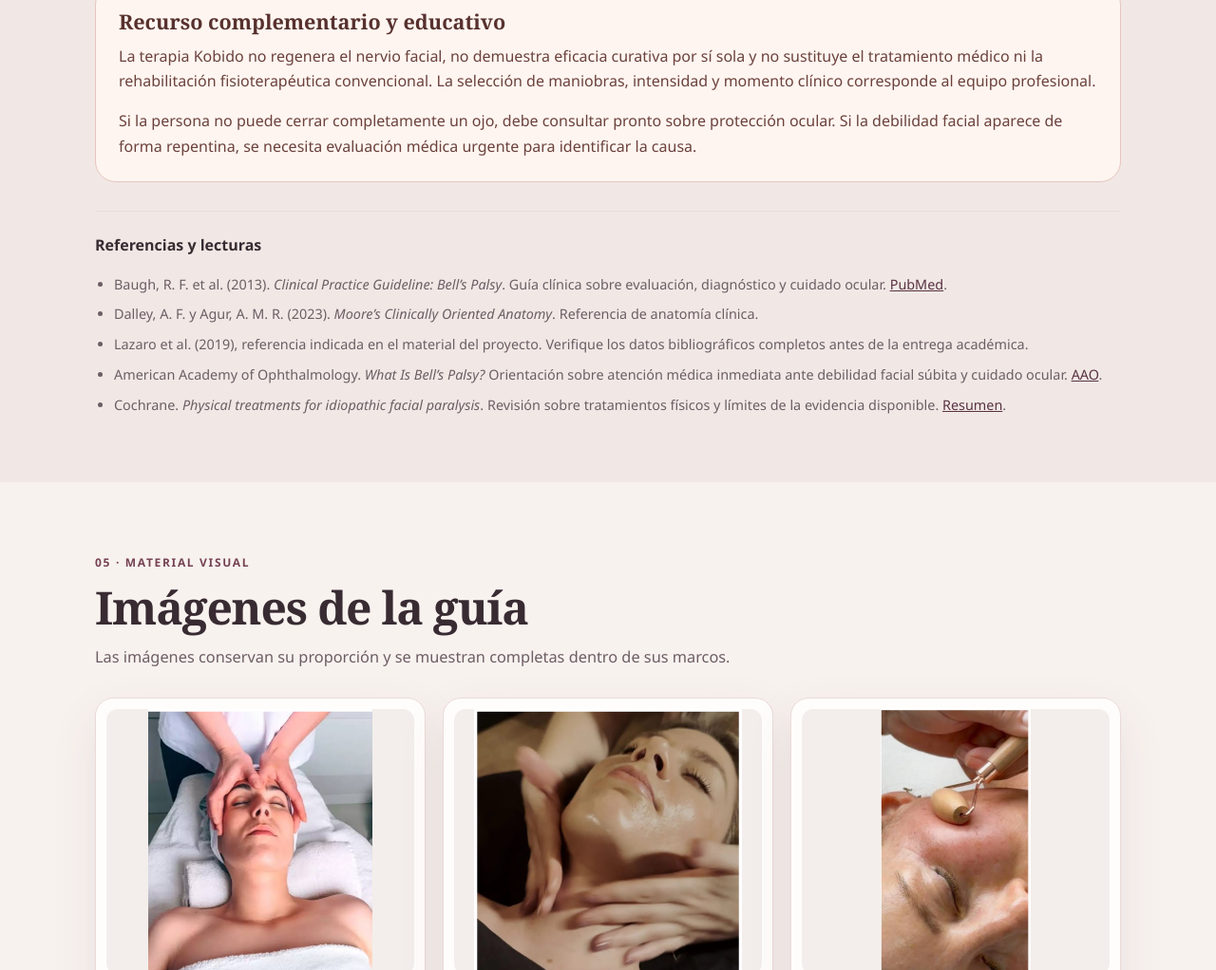
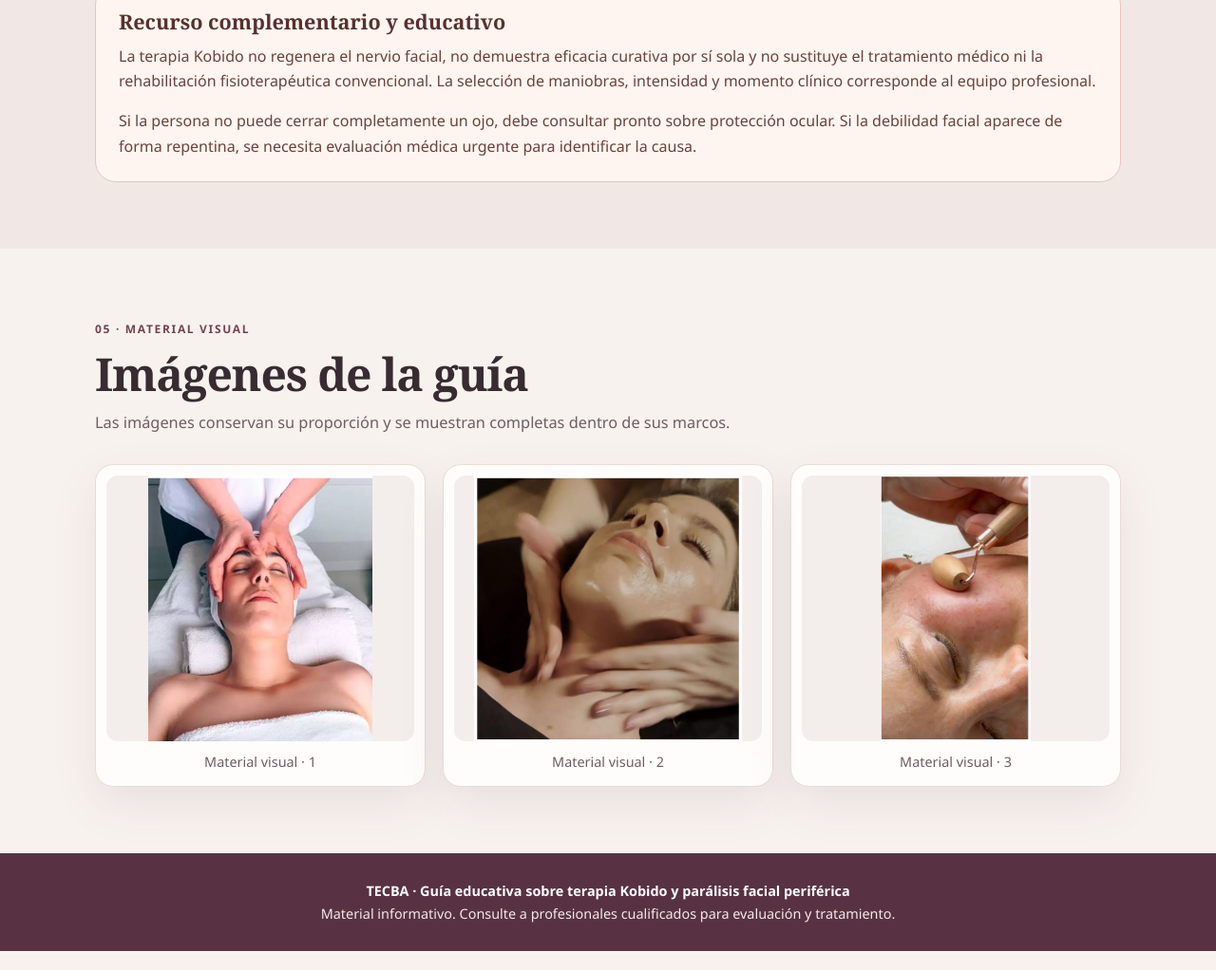
Before and after one commit to yumara13/kovido, a plain HTML site: page index.html in a window 1280 px wide. Shown: the part 3647-4669 px from the top of the page at 95% size. Drawn offline with Linux system fonts and the light colour scheme.

Commit message:
Update index.html

```diff
--- a/index.html
+++ b/index.html
@@ -778,34 +778,7 @@
           </p>
         </div>
 
-        <div class="references">
-          <h3>Referencias y lecturas</h3>
-          <ul>
-            <li>
-              Baugh, R. F. et al. (2013). <i>Clinical Practice Guideline: Bell’s Palsy</i>.
-              Guía clínica sobre evaluación, diagnóstico y cuidado ocular.
-              <a href="https://pubmed.ncbi.nlm.nih.gov/24189771/" target="_blank" rel="noopener noreferrer">PubMed</a>.
-            </li>
-            <li>
-              Dalley, A. F. y Agur, A. M. R. (2023).
-              <i>Moore’s Clinically Oriented Anatomy</i>. Referencia de anatomía clínica.
-            </li>
-            <li>
-              Lazaro et al. (2019), referencia indicada en el material del proyecto.
-              Verifique los datos bibliográficos completos antes de la entrega académica.
-            </li>
-            <li>
-              American Academy of Ophthalmology. <i>What Is Bell’s Palsy?</i>
-              Orientación sobre atención médica inmediata ante debilidad facial súbita y cuidado ocular.
-              <a href="https://www.aao.org/eye-health/diseases/bells-palsy" target="_blank" rel="noopener noreferrer">AAO</a>.
-            </li>
-            <li>
-              Cochrane. <i>Physical treatments for idiopathic facial paralysis</i>.
-              Revisión sobre tratamientos físicos y límites de la evidencia disponible.
-              <a href="https://www.cochrane.org/evidence/CD006283_physical-treatments-idiopathic-facial-paralysis" target="_blank" rel="noopener noreferrer">Resumen</a>.
-            </li>
-          </ul>
-        </div>
+
       </div>
     </section>
 
```
